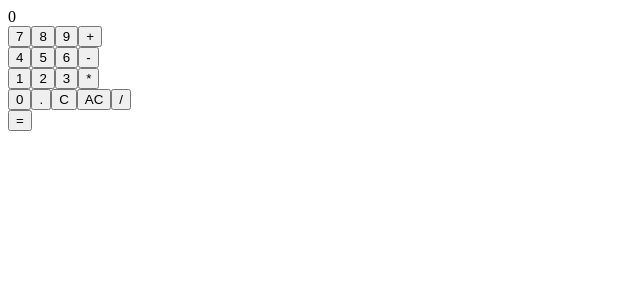
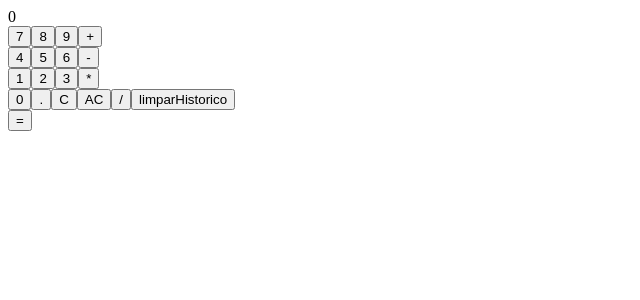
Before and after one commit to slcmachad/Diversos_Projetos_Em_Angular, an Angular app in the folder project-002-calculadora-app/: page / in a window 1280 px wide. Shown: the top 300 px of the page, without its empty margins (0-640 px from the left). Built offline with nearby package versions, Linux system fonts and the light colour scheme.

Commit message:
<feat> Adicionando historico das operações;

```diff
--- a/project-002-calculadora-app/src/app/calculadora/calculadora.component.html
+++ b/project-002-calculadora-app/src/app/calculadora/calculadora.component.html
@@ -1,4 +1,7 @@
 <div class="calculadora">
+  <div class="historico">
+    <ul *ngFor="let operacao of historico">{{ operacao }}</ul>
+  </div>
   <div class="display">{{ displayValue }}</div>
   <div class="buttons">
     <div class="colunas">
@@ -25,6 +28,7 @@
       <button (click)="limpar()">C</button>
       <button (click)="clearAll()">AC</button>
       <button (click)="performOperation('/')">/</button>
+      <button (click)="limparHistorico()">limparHistorico</button>
     </div>
     <div class="colunas">
       <button (click)="calcular()">=</button>
--- a/project-002-calculadora-app/src/app/calculadora/calculadora.component.ts
+++ b/project-002-calculadora-app/src/app/calculadora/calculadora.component.ts
@@ -11,6 +11,7 @@ export class CalculadoraComponent {
   inputAtual = '0';
   operadorAtual = '';
   resultado = 0;
+  historico: string[] = [];
 
   appendToDisplay(value: string): void{
     if(this.inputAtual.length < 8){
@@ -55,6 +56,9 @@ export class CalculadoraComponent {
         break;
     }
 
+    const operacao = `${this.resultado} ${this.operadorAtual} ${this.inputAtual}`;
+    this.historico.push(operacao);
+
     if(this.resultado.toString().length > 8){
       this.displayValue = 'Err';
       this.clearAll();
@@ -67,11 +71,15 @@ export class CalculadoraComponent {
 
   limpar() {
     if(this.inputAtual.length > 1){
-      this.inputAtual = this.inputAtual.slice(0, 1);
+      this.inputAtual = this.inputAtual.slice(0, -1);
       this.displayValue = this.inputAtual;
     }else{
       this.clearAll();
     }
+  }
+
+  limparHistorico(): void{
+    this.historico = [];
   }
 
   clearAll() {
@@ -79,5 +87,7 @@ export class CalculadoraComponent {
     this.inputAtual = '0';
     this.operadorAtual = '';
     this.resultado = 0;
+    this.limparHistorico();
   }
+
 }
```
